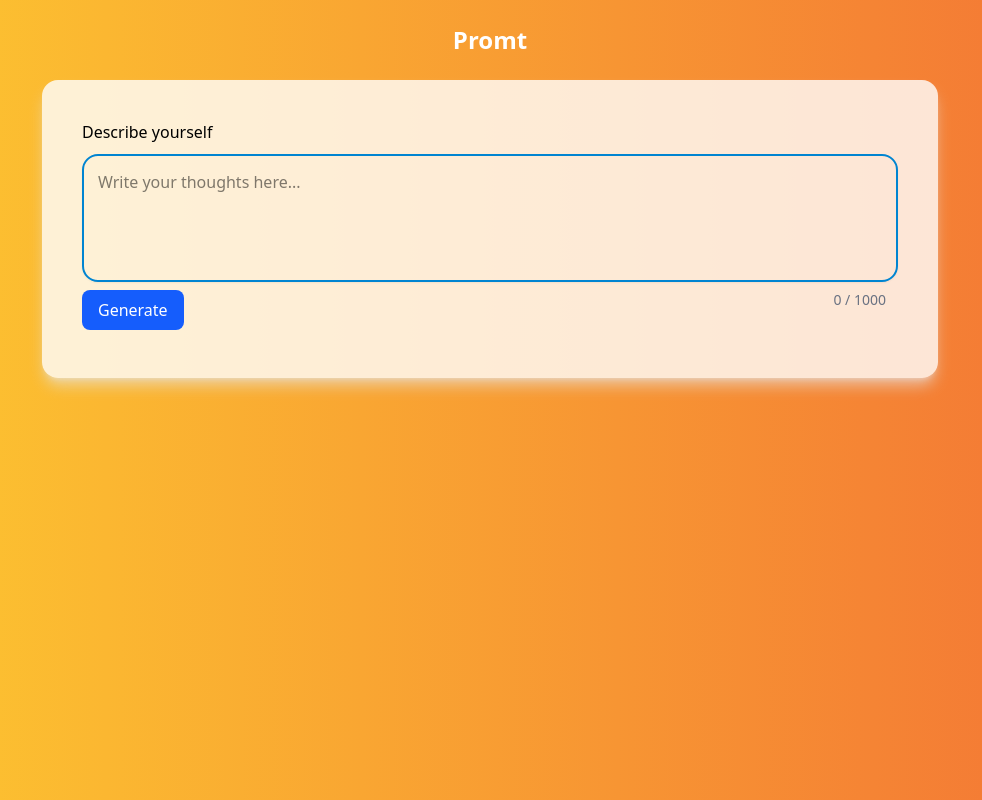
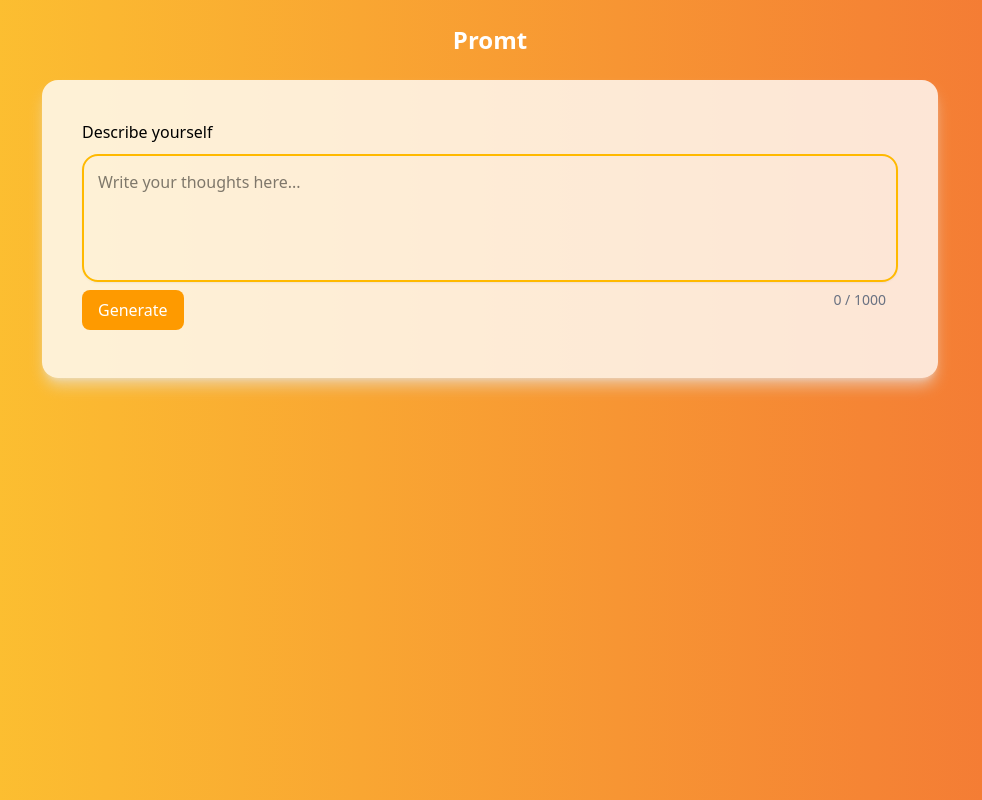
Before and after one commit to BarzDev/demo-frontend-ML, a React (Vite) app: page / in a window 1280 px wide. Shown: the part 1600-2400 px from the top of the page, without its empty margins (150-1132 px from the left). Built offline with nearby package versions, Linux system fonts and the light colour scheme.

Commit message:
fix: coloring border and button

```diff
--- a/src/ui/components/BoxResult.jsx
+++ b/src/ui/components/BoxResult.jsx
@@ -5,7 +5,7 @@ export const BoxResultComponent = ({ onDone, result }) => {
   const [step, setStep] = useState(0);
 
   return (
-    <div className="border-2 p-4 border-sky-600 rounded-xl text-sm md:text-base leading-relaxed space-y-2">
+    <div className="border-2 p-4 border-amber-400 rounded-xl text-sm md:text-base leading-relaxed space-y-2">
       <TypeAnimation
         sequence={[result.labels, () => setStep(1)]}
         wrapper="div"
--- a/src/ui/components/TextArea.jsx
+++ b/src/ui/components/TextArea.jsx
@@ -26,8 +26,8 @@ export const TextAreaComponent = ({
         disabled={disabled}
         className={`resize-none min-h-28 border-2 text-heading block w-full p-3.5 rounded-2xl
                     bg-neutral-secondary-medium placeholder:text-body shadow-xs
-                   focus:border-blue-800 focus:ring-0 focus:outline-none
-                    ${isLoading ? "border-gray-400" : "border-sky-600"}`}
+                   focus:border-amber-600 focus:ring-0 focus:outline-none
+                    ${isLoading ? "border-gray-400" : "border-amber-400"}`}
         placeholder={placeholder}
       />
 
@@ -36,7 +36,7 @@ export const TextAreaComponent = ({
           onClick={onGetResult}
           disabled={disabled}
           className={`px-4 py-2 rounded-lg text-white  my-2
-        ${disabled ? "bg-gray-400 " : "bg-blue-600 hover:bg-blue-700"}`}
+        ${disabled ? "bg-gray-400 " : "bg-amber-500 hover:bg-amber-600"}`}
         >
           Generate
         </button>
```
